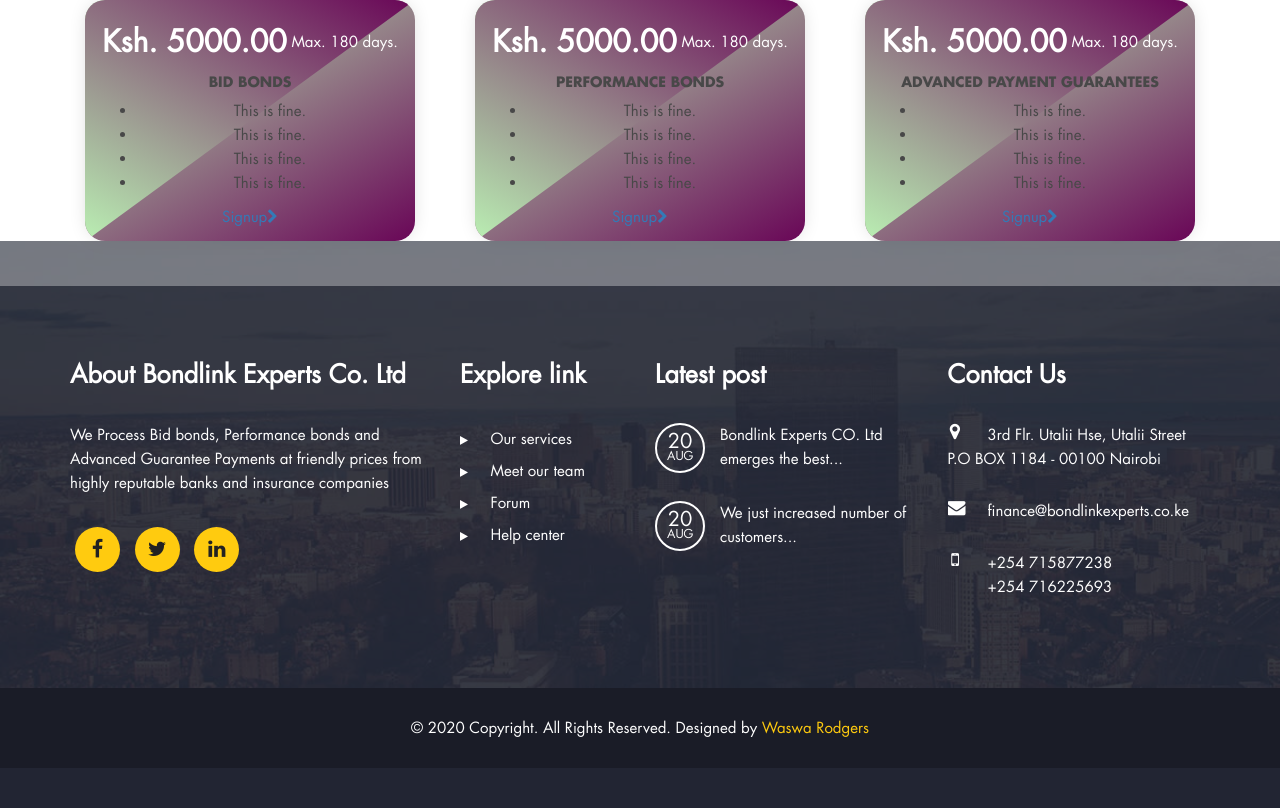
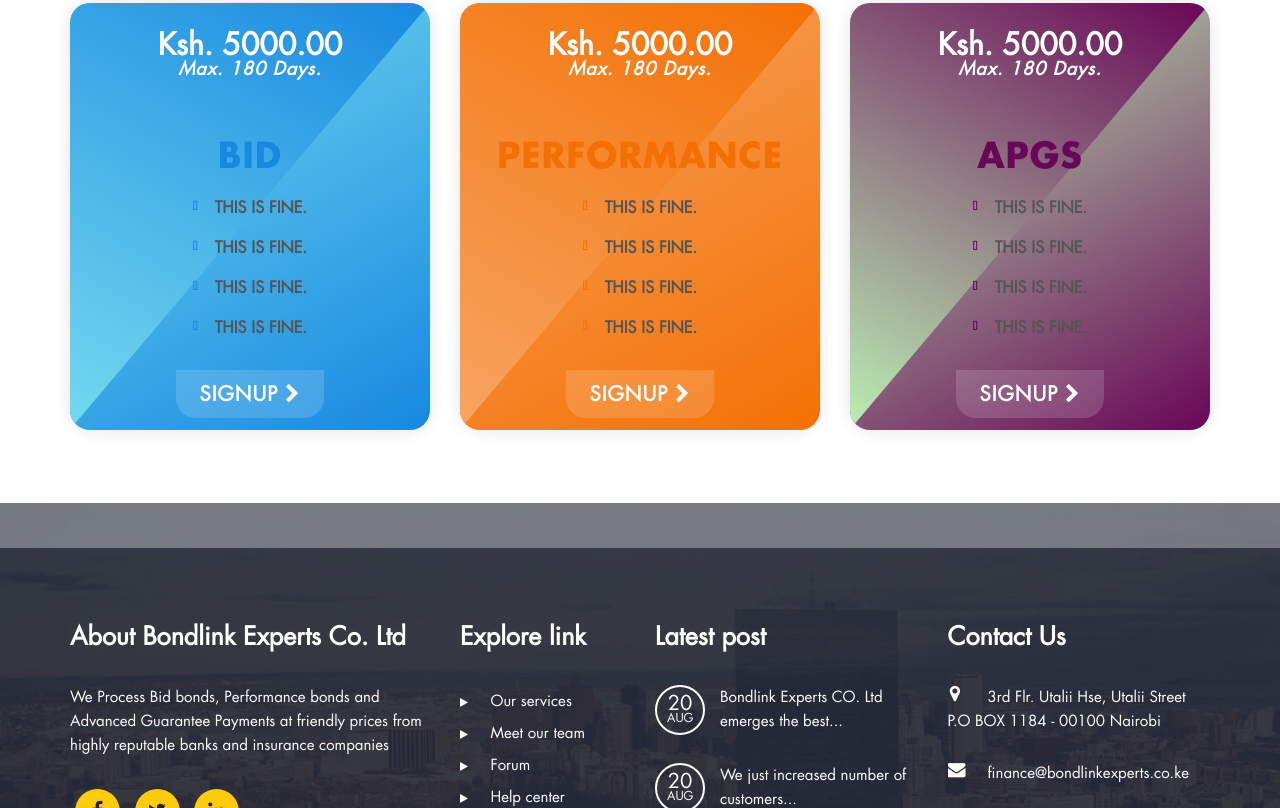
Before and after one commit to WaswaRodgers/bondlink, a PHP site: page /pricing.php in a window 1280 px wide. Shown: the part 92-900 px from the top of the page. Before the commit the page ends 829 px from the top, so only its background shows below. Run offline with PHP 8.4, Linux system fonts and the light colour scheme.

Commit message:
done styling pricing page

```diff
--- a/pricing.php
+++ b/pricing.php
@@ -11,6 +11,11 @@
 
 ?>
 <style type="text/css">
+	.outer {
+		min-height: 500px;
+		margin-top: 3px;
+	}
+
 	.pricingTable {
 		background: linear-gradient(-30deg, #690657,#baefb3);
 		text-align: center;
@@ -47,13 +52,145 @@
 		display: inline-block;
 	}
 
+	.pricingTable .price-value .duration {
+		font-size: 18px;
+		font-weight: 600;
+		font-style: italic;
+		letter-spacing: 1px;
+		text-transform: capitalize;
+		display: block;
+	}
+
+	.pricingTable .pricing-content {
+		padding: 35px 10px 30px;
+		border-radius: 0 0 20px 20px;
+		overflow: hidden;
+		position: relative;
+	}
+
+	.pricingTable .pricing-content:before {
+		content: '';
+		border-color: #fff;
+		height: 100px;
+		width: 150px;
+		border-radius: 100% 100% 0 0;
+		transform: translateX(-50%);
+		position: absolute;
+		left: 50%;
+		top: 0;
+		z-index: -1;
+	}
+
+	.pricingTable .title {
+		color: #690657;
+		font-size: 35px;
+		font-weight: 700;
+		letter-spacing: 1px;
+		text-transform: uppercase;
+		margin: 0 0 20px;
+	}
+
+	.pricingTable .pricing-content ul {
+		text-align: left;
+		padding: 0;
+		margin: 0;
+		list-style: none;
+		display: inline-block;
+	}
+
+	.pricingTable .pricing-content ul li{
+		color: #555;
+		font-size: 16px;
+		font-weight: 600;
+		line-height: 25px;
+		text-transform: uppercase;
+		padding: 0 0 0 22px;
+		margin: 0 0 15px;
+		position: relative;
+	}
+
+	.pricingTable .pricing-content ul li:last-child{
+		margin: 0;
+	}
+
+	.pricingTable .pricing-content ul li:before{
+		content: "\f005";
+		color: #690657;
+		font-size: 13px;
+		font-weight: 900;
+		line-height: 22px;
+		position: absolute;
+		left: 0;
+		top: 0;
+	}
+
+	.pricingTable .pricingTable-signup a{
+		color: #fff;
+		background: rgba(255,255,255,0.15);
+		font-size: 20px;
+		font-weight: 600;
+		text-transform: uppercase;
+		letter-spacing: 1px;
+		padding: 12px 23px;
+		border-radius: 0 0 20px 20px;
+		display: inline-block;
+		transition: all 0.3s;
+	}
+
+	.pricingTable .pricingTable-signup i{
+		margin-left: 7px;
+	}
+
+	.pricingTable .pricingTable-signup a:hover{
+		background: transparent;
+		text-shadow: 0 0 3px rgba(0,0,0,0.2);
+		box-shadow: 0 -3px 5px rgba(0,0,0,0.2) inset;
+	}
+
+	.pricingTable.blue {
+		background: linear-gradient(-30deg, #1888e1, #73daef);
+	}
+
+	.pricingTable.blue:before {
+		background: linear-gradient(30deg, #73daef, #1888e1);
+	}
+
+	.pricingTable.blue .title,
+	.pricingTable.blue .pricing-content ul li:before {
+		color: #1888e1;
+	}
+
+	.pricingTable.orange {
+		background: linear-gradient(-30deg, #f47004, #f7a562);
+	}
+
+	.pricingTable.orange:before {
+		background: linear-gradient(30deg, #f7a562, #f47004);
+	}
+
+	.pricingTable.orange .title,
+	.pricingTable.orange .pricing-content ul li:before {
+		color: #f47004;
+	}
+
+	@media only screen and (max-height: 990px) {
+		.pricingTable{
+			margin: 0 0 40px;
+		}
+	}
+
+
+
+
+
 
 </style>
 
 <div class="container">
-	<div class="row">
+	<div class="outer">
+		<div class="row">
 		<div class="col-md-4 col-sm-6">
-			<div class="pricingTable">
+			<div class="pricingTable blue">
 				<div class="pricingTable-header">
 					<div class="price-value">
 						<span class="amount">Ksh. 5000.00</span>
@@ -61,7 +198,7 @@
 					</div>
 				</div>
 				<div class="pricing-content">
-					<h5 class="title">Bid Bonds</h5>
+					<h5 class="title">Bid</h5>
 					<ul>
 						<li>This is fine.</li>
 						<li>This is fine.</li>
@@ -75,7 +212,7 @@
 			</div>
 		</div>
 		<div class="col-md-4 col-sm-6">
-			<div class="pricingTable">
+			<div class="pricingTable orange">
 				<div class="pricingTable-header">
 					<div class="price-value">
 						<span class="amount">Ksh. 5000.00</span>
@@ -83,7 +220,7 @@
 					</div>
 				</div>
 				<div class="pricing-content">
-					<h5 class="title">Performance Bonds</h5>
+					<h5 class="title">Performance</h5>
 					<ul>
 						<li>This is fine.</li>
 						<li>This is fine.</li>
@@ -97,7 +234,7 @@
 			</div>
 		</div>
 		<div class="col-md-4 col-sm-6">
-			<div class="pricingTable">
+			<div class="pricingTable green">
 				<div class="pricingTable-header">
 					<div class="price-value">
 						<span class="amount">Ksh. 5000.00</span>
@@ -105,7 +242,7 @@
 					</div>
 				</div>
 				<div class="pricing-content">
-					<h5 class="title">Advanced Payment Guarantees</h5>
+					<h5 class="title">APGs</h5>
 					<ul>
 						<li>This is fine.</li>
 						<li>This is fine.</li>
@@ -119,5 +256,6 @@
 			</div>
 		</div>
 	</div>
+	</div>
 </div>
 <?php include_once('includes/footer.php'); ?>
```
